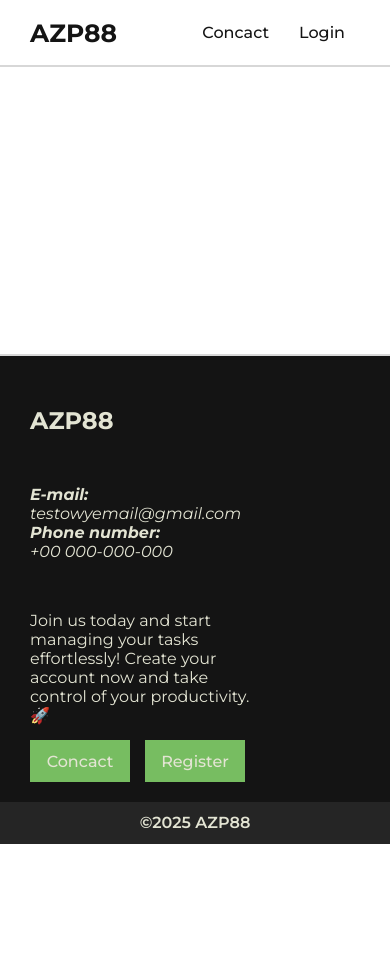
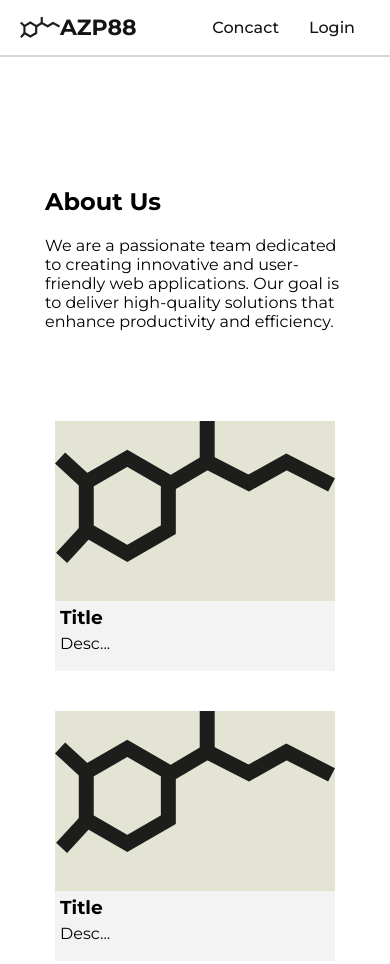
Before and after one commit to AZC88-Labs/AZP88, a plain HTML site: page index.html in a window 390 px wide. Shown: the top 964 px of the page. Before the commit the page ends 844 px from the top, so only its background shows below. Drawn offline with Linux system fonts and the light colour scheme.

Commit message:
added logo index.html: added content to sections

```diff
--- a/css/style.css
+++ b/css/style.css
@@ -1,6 +1,7 @@
 *{
     margin: 0;
     font-family: Montserrat, sans-serif;
+    transition: 0.3s;
 }
 html, body { /* +main flex:1 sets footer to bottom */
     height: 100%;
@@ -25,6 +26,10 @@ header nav ul{
     display: flex;
     height: 55px;
 }
+.site-name{
+    display: flex;
+    align-items: center;
+}
 .nav-item{
     list-style: none;
     padding: 0 15px;
@@ -44,7 +49,6 @@ a{
     text-decoration: none;
     color: #141414;
 }
-
 footer{
     border-top: 2px solid #D7D7D7;
     background-color: #141414;
@@ -65,7 +69,7 @@ address{
 address p{
     padding: 0 25px 0 0;
 }
-.footer-left h2, .footer-left address{
+.brand, .footer-left address{
     padding: 50px 0 0 0;
 }
 .footer-left, .footer-right{
@@ -108,10 +112,78 @@ footer .footbutton {
     margin: 0;
     line-height: 42px;
 }
-
-@media (max-width: 768px) {
+.flogo{
+    filter: invert(1);
+}
+main section{
+    padding: 20px 220px;
+}
+#features{
+    display: flex;
+    justify-content: center;
+    gap: 120px;
+    flex-wrap: wrap;
+}
+.feature-box{
+    width: 280px;
+    height: 250px;
+}
+.photo{
+    height: 180px;
+    background-color: #E3E4D3;
+}
+.feature-box-info{
+    height: 70px;
+    background-color: #F3F3F3;
+}
+.feature-box-info h3{
+    padding: 5px;
+}
+.feature-box-info p{
+    padding: 0 5px;
+}
+#about .content{
+    padding: 50px 0;
+}
+#about .content h2{
+    padding: 20px 0;
+}
+#about .content p{
+    width: 500px;
+}
+@media (max-width: 1535px) {
+    #features{
+        gap:50px;
+    }
+    main section{
+        padding: 20px 150px;
+    }
+}
+@media (max-width: 1255px) {
+    #features{
+        gap:40px;
+    }
+    main section{
+        padding: 20px 100px;
+    }
+}
+@media (max-width: 767px) {
     header{
-        padding: 0 30px;
+        padding: 0 20px;
+    }
+    main section{
+        padding: 20px 20px;
+        align-items: center;
+    }
+    #features{
+        flex-wrap: nowrap;
+        flex-direction: column;
+    }
+    .logo{
+        width: 40px;
+    }
+    header h1{
+        font-size: 22px;
     }
     address {
         display: block;
@@ -126,4 +198,11 @@ footer .footbutton {
     .footer-right {
         align-items: normal;
     }
+    #about{
+        display: flex;
+        justify-content: center;
+    }
+    #about .content p{
+        width: 300px;
+    }
 }
--- a/index.html
+++ b/index.html
@@ -28,9 +28,10 @@
 <body>
     <header>
         <div class="site-name"> <!-- Logo and site name-->
+            <img src="img/logo.svg" alt="logo" width="60" class="logo">
             <h1><a href="#">AZP88</a></h1>
         </div>
-        <nav>
+        <nav>   <!-- Website navigation -->
             <ul>
                 <li class="nav-item"><a href="#">Concact</a></li>
                 <li class="nav-item"><a href="#">Login</a></li>
@@ -41,8 +42,45 @@
         <section id="slider">
 
         </section>
+        <section id="about">
+            <div class="content">
+                <h2>About Us</h2>
+                <p>
+                    We are a passionate team dedicated to creating innovative and user-friendly web applications.
+                    Our goal is to deliver high-quality solutions that enhance productivity and efficiency.
+                </p>
+            </div>
+        </section>
         <section id="features">
+            <div class="feature-box">
+                <div class="photo">
+                    <img src="img/logo.svg" alt="logo" width="fir-content">
+                </div>
+                <div class="feature-box-info">
+                    <h3>Title</h3>
+                    <p>Desc...</p>
+                </div>
+            </div>
 
+            <div class="feature-box">
+                <div class="photo">
+                    <img src="img/logo.svg" alt="logo" width="fir-content">
+                </div>
+                <div class="feature-box-info">
+                    <h3>Title</h3>
+                    <p>Desc...</p>
+                </div>
+            </div>
+
+            <div class="feature-box">
+                <div class="photo">
+                    <img src="img/logo.svg" alt="logo" width="fir-content">
+                </div>
+                <div class="feature-box-info">
+                    <h3>Title</h3>
+                    <p>Desc...</p>
+                </div>
+            </div>
         </section>
         <section id="contact">
 
@@ -51,7 +89,10 @@
     <footer>
         <section class="footer-content">
             <div class="footer-left">
-                <h2>AZP88</h2>
+                <div class="brand">
+                    <img src="img/logo.svg" alt="logo" width="60" class="flogo">
+                    <h2>AZP88</h2>
+                </div>
                 <address>
                     <p><b>E-mail:</b><br/>  <a href="mailto:testowyemail@gmail.com">testowyemail@gmail.com</a></p>
                     <p><b>Phone number:</b><br/> +00 000-000-000</p>
```
Also changed, not shown: img/logo.svg (added), 1 other file.
